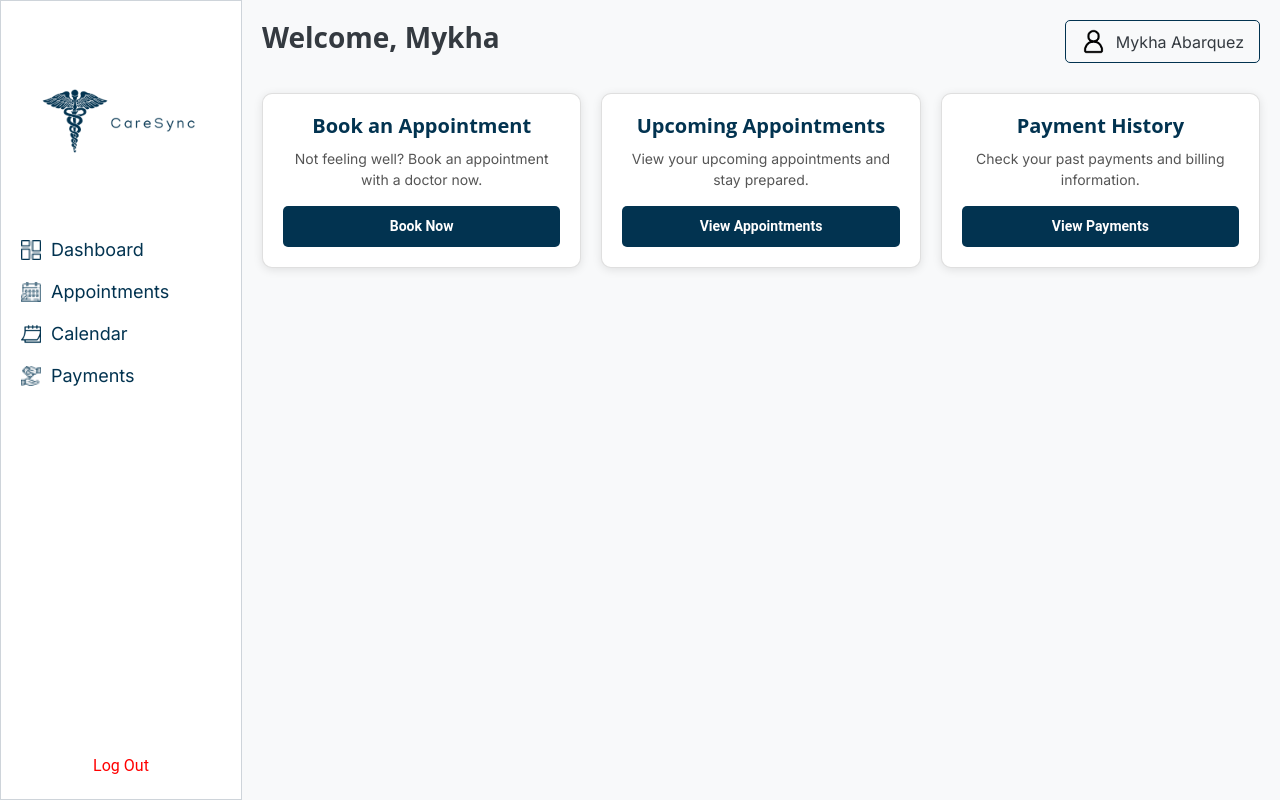
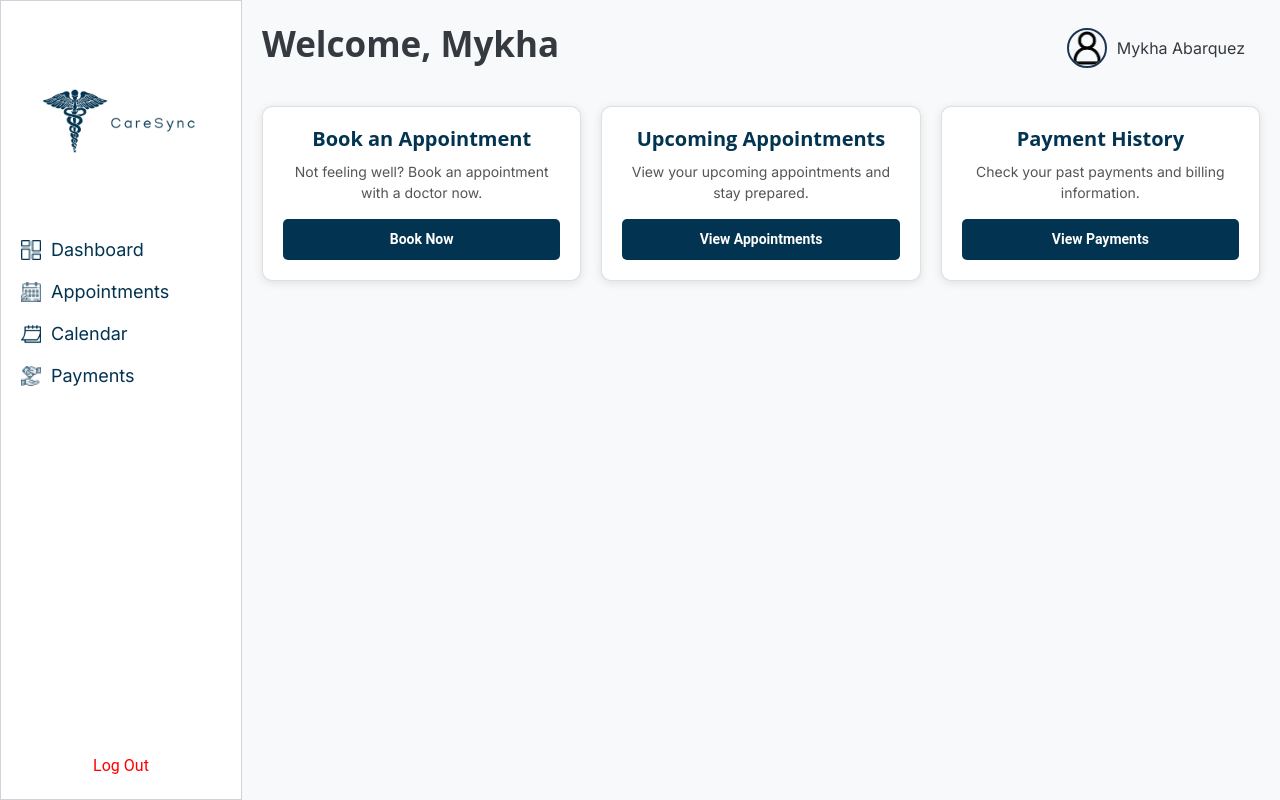
Before and after one commit to AbarquezMyk/PROJECTDJANGO, a Django app: page /dashboard/ in a window 1280 px wide. Run offline with Django 5.2, Linux system fonts and the light colour scheme; a user stored in the database is signed in; some libraries are stand-ins or nearby versions.

Commit message:
Implementation of User's Profile Picture in Dashboard

```diff
--- a/CareSync/patients/templates/patients/dashboard.html
+++ b/CareSync/patients/templates/patients/dashboard.html
@@ -31,7 +31,7 @@
             margin-bottom: 30px;
         }
         .dashboard-header h1 {
-            font-size: 28px;
+            font-size: 35px;
         }
         .profile-link {
             display: flex;
@@ -39,14 +39,16 @@
             text-decoration: none;
             font-size: 16px;
             color: #343a40;
-            border: 1px solid #023350;
             padding: 8px 15px;
             border-radius: 5px;
         }
         .profile-link img {
             margin-right: 10px;
-            width: 25px;
-            height: 25px;
+            width: 40px; /* Adjust size as needed */
+            height: 40px;
+            border-radius: 50%; /* Makes the image circular */
+            object-fit: cover; /* Ensures the image scales properly within the circle */
+            border: 2px solid #1D3557; /* Optional: Add a border for styling */
         }
         .cards {
             display: grid;
@@ -120,8 +122,12 @@
         <div class="dashboard-header">
             <h1>Welcome, {{ first_name }}</h1>
             <a href="{% url 'profile' %}" class="profile-link">
-                <img src="{% static 'img/gallery/person_logo.png' %}" alt="Profile Icon">
-                {{ first_name }} {{ last_name }}
+                {% if user.profile_picture %}
+                    <img src="{{ user.profile_picture.url }}" alt="Profile Icon">
+                {% else %}
+                    <img src="{% static 'img/gallery/person_logo.png' %}" alt="Default Profile Icon">
+                {% endif %}
+                {{ user.first_name }} {{ user.last_name }}
             </a>
         </div>
 
```
